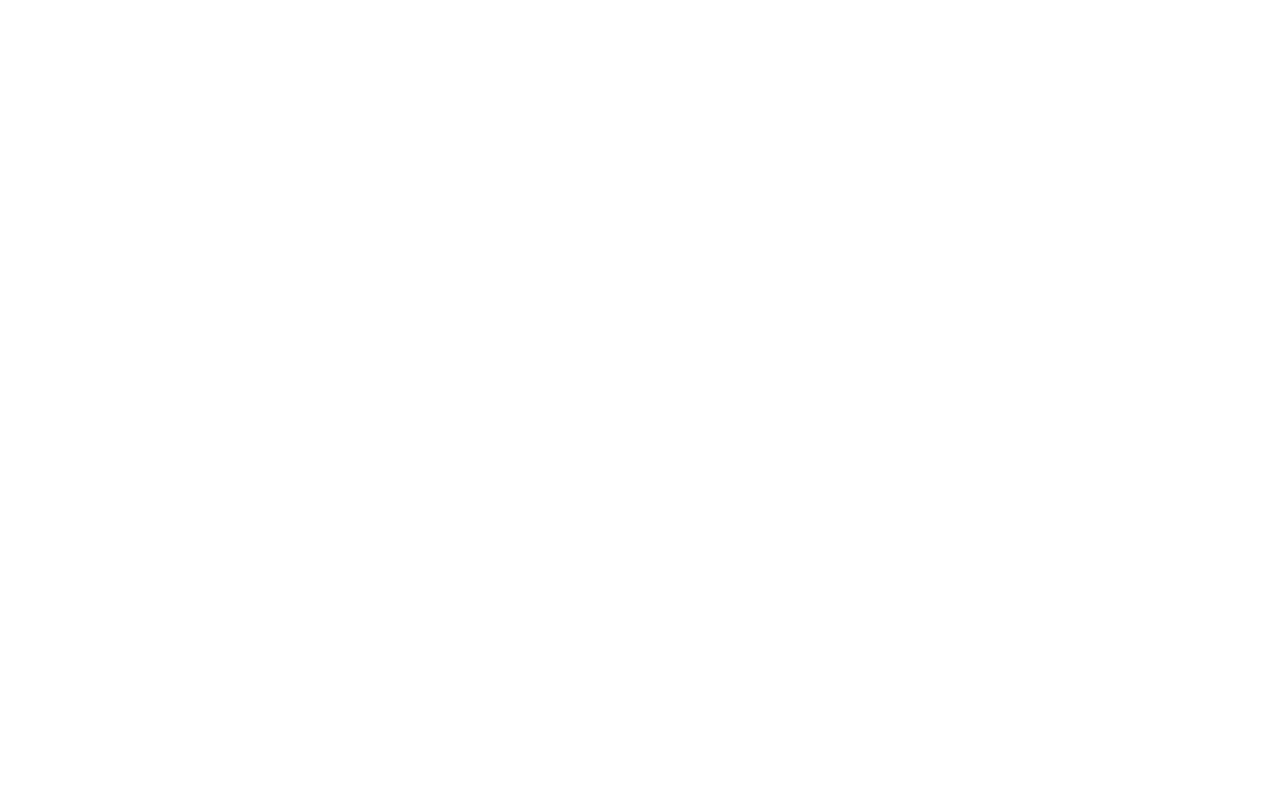
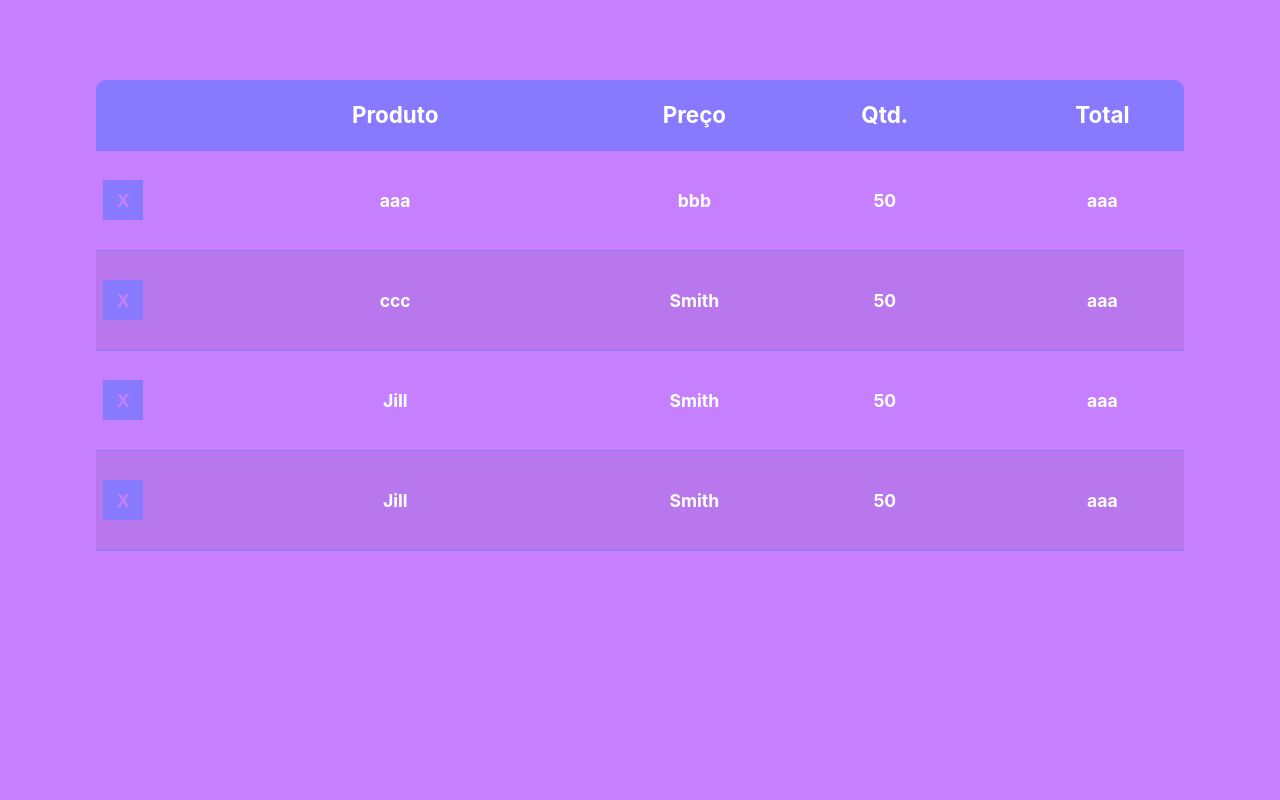
Before and after one commit to marble-zone/Lojas-brasileiranas, a PHP site: page /checkout.html in a window 1280 px wide. Before the commit the page is empty. Run offline with PHP 8.4, Linux system fonts and the light colour scheme.

Commit message:
Atualizando Checkout
Criando a tabela do checkout e alguns scripts básicos

```diff
--- a/checkout.html
+++ b/checkout.html
@@ -1,6 +1,47 @@
 <head>
-    <link rel="stylesheet" href="css/checkout.css">
+  <link rel="stylesheet" href="css/checkout.css" />
 </head>
 <body>
-
+  <div id="container">
+    <table id="cart-table">
+      <thead>
+        <th></th>
+        <th>Produto</th>
+        <th>Preço</th>
+        <th>Qtd.</th>
+        <th>Total</th>
+      </thead>
+      <tbody>
+        <tr>
+          <td><button class="btn-excluirItem">X</button></td>
+          <td>aaa</td>
+          <td>bbb</td>
+          <td>50</td>
+          <td>aaa</td>
+        </tr>
+        <tr>
+          <td><button class="btn-excluirItem">X</button></td>
+          <td>ccc</td>
+          <td>Smith</td>
+          <td>50</td>
+          <td>aaa</td>
+        </tr>
+        <tr>
+          <td><button class="btn-excluirItem">X</button></td>
+          <td>Jill</td>
+          <td>Smith</td>
+          <td>50</td>
+          <td>aaa</td>
+        </tr>
+        <tr>
+          <td><button class="btn-excluirItem">X</button></td>
+          <td>Jill</td>
+          <td>Smith</td>
+          <td>50</td>
+          <td>aaa</td>
+        </tr>
+      </tbody>
+    </table>
+  </div>
+  <script type="text/javascript" src="js/deleteRow.js"> </script>
 </body>
--- a/css/checkout.css
+++ b/css/checkout.css
@@ -1,5 +1,89 @@
-*{
-    margin: 0;
-    padding: 0;
-    outline: 0;
+:root {
+    --purpleBlue: #877aff;
+  }
+
+
+* {
+  margin: 0;
+  padding: 0;
+  outline: 0;
+  font-family: -apple-system, BlinkMacSystemFont, 'Segoe UI', Roboto, Oxygen, Ubuntu, Cantarell, 'Open Sans', 'Helvetica Neue', sans-serif;
 }
+
+#container {
+  width: 100%;
+  height: 100%;
+  background-color:  rgb(198, 128, 255);
+  overflow: hidden;
+}
+
+#cart-table{
+    width: 85%;
+    margin: 80px auto 0 auto;
+    border-spacing: 0px;
+    border-collapse: collapse;
+    overflow: hidden;
+    border-radius: 10px 10px 0 0;
+}
+
+#cart-table th{
+    height: 70px;
+    background-color: var(--purpleBlue);
+    color: white;
+    font-weight: bold;
+    font-size: 1.4em;
+}
+
+#cart-table th:nth-child(1){
+    width: 5%;
+}
+#cart-table th:nth-child(2){
+    width: 45%;
+}
+#cart-table th:nth-child(3){
+    width: 10%;
+}
+#cart-table th:nth-child(4){
+    width: 25%;
+}
+#cart-table th:nth-child(5){
+    width: 15%;
+}
+
+#cart-table td{
+    height: 100px;
+    color: white;
+    font-weight: bold;
+    font-size: 1.1em;
+    text-align: center;
+}
+
+#cart-table tr{
+    border-bottom: 1px solid var(--purpleBlue);
+}
+
+
+#cart-table tr:nth-of-type(even){
+    background-color: rgb(184, 119, 236);
+}
+
+
+.btn-excluirItem{
+    margin: 0 auto 0 auto;
+    display: block;
+    width: 40px;
+    height: 40px;
+    font-weight: bold;
+    color: rgb(198, 128, 255);
+    background-color: var(--purpleBlue);
+    border: 3px solid transparent;
+    font-size: 1em;
+    cursor: pointer;
+}
+
+.btn-excluirItem:hover{
+    background-color: white;
+    background-clip: border-box;
+    color: var(--purpleBlue);
+    border: 3px solid var(--purpleBlue);
+}
--- a/js/chargePages.js
+++ b/js/chargePages.js
@@ -10,7 +10,7 @@ function changeContent(valor) {
             break;
         case "user": document.getElementById("content").innerHTML = '<object type="text/html" data="confirmation.html"></object>';
             break;
-        case "cart": document.getElementById("content").innerHTML = '<object type="text/html" data="confirmation.html"></object>';
+        case "cart": document.getElementById("content").innerHTML = '<object type="text/html" data="checkout.html"></object>';
             break;
         default: alert("Erro ao redirecionar a página! Por favor, notifique o administrador");
     }
--- /dev/null
+++ b/js/deleteRow.js
@@ -0,0 +1,11 @@
+var rows = document.querySelectorAll(".btn-excluirItem");
+
+rows.forEach((btn) =>
+btn.addEventListener('click', (event) => {
+   var button = event.target;
+   var td = button.parentNode;
+   var row = td.parentNode;
+
+   row.remove();
+})
+);
```
